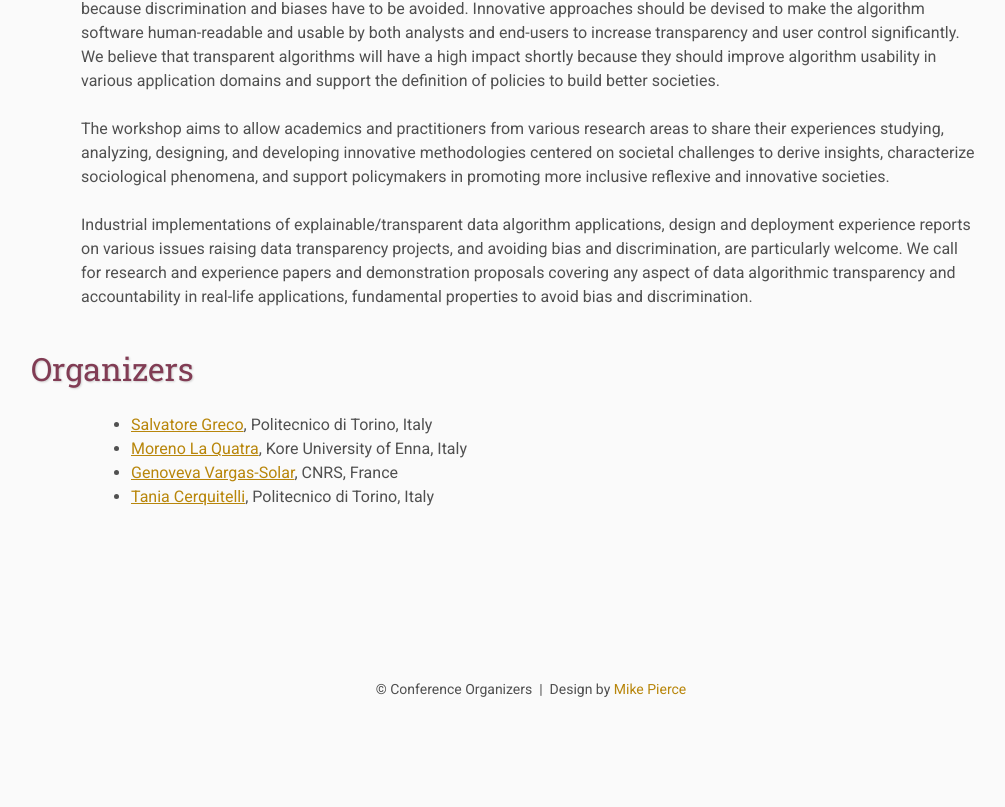
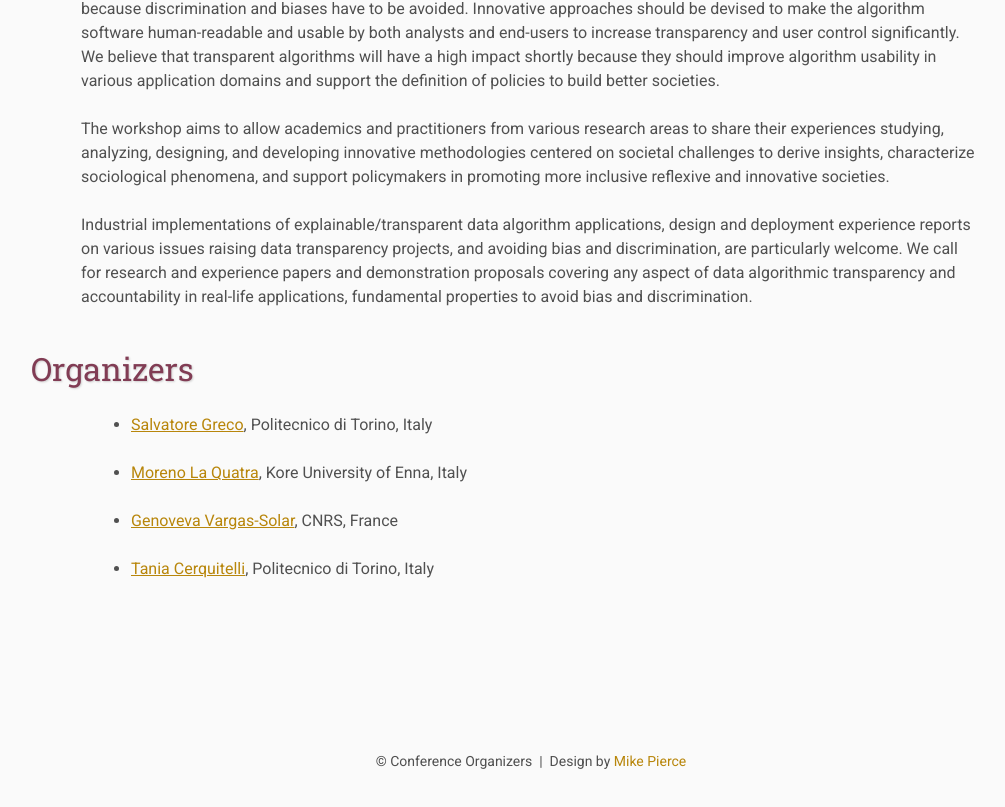
Before and after one commit to DS4EIW/4th-DS4EIW, a plain HTML site: page index.html in a window 1280 px wide. Shown: the part 1485-2292 px from the top of the page, without its empty margins (109-1114 px from the left). Before the commit the page ends 2246 px from the top, so only its background shows below. Drawn offline with Linux system fonts and the light colour scheme.

Commit message:
Added first draft

```diff
--- a/index.html
+++ b/index.html
@@ -89,11 +89,27 @@
 
         <h2>Organizers</h2>
         <p>
-            <ul>
-                <li><a href="index.html">Salvatore Greco</a>, Politecnico di Torino, Italy</li>
-                <li><a href="https://mlaquatra.me/">Moreno La Quatra</a>, Kore University of Enna, Italy</li>
-                <li><a href="index.html">Genoveva Vargas-Solar</a>, CNRS, France</li>
-                <li><a href="index.html">Tania Cerquitelli</a>, Politecnico di Torino, Italy</li>
+            <ul class="organizers">
+                <li>
+                    <p>
+                        <a href="index.html">Salvatore Greco</a>, Politecnico di Torino, Italy
+                    </p>
+                </li>
+                <li>
+                    <p>
+                        <a href="https://mlaquatra.me/">Moreno La Quatra</a>, Kore University of Enna, Italy
+                    </p>
+                </li>
+                <li>
+                    <p>
+                        <a href="index.html">Genoveva Vargas-Solar</a>, CNRS, France
+                    </p>
+                </li>
+                <li>
+                    <p>
+                        <a href="index.html">Tania Cerquitelli</a>, Politecnico di Torino, Italy
+                    </p>
+                </li>
             </ul>
         </p>
         <!-- <table class="sponsors">
```
